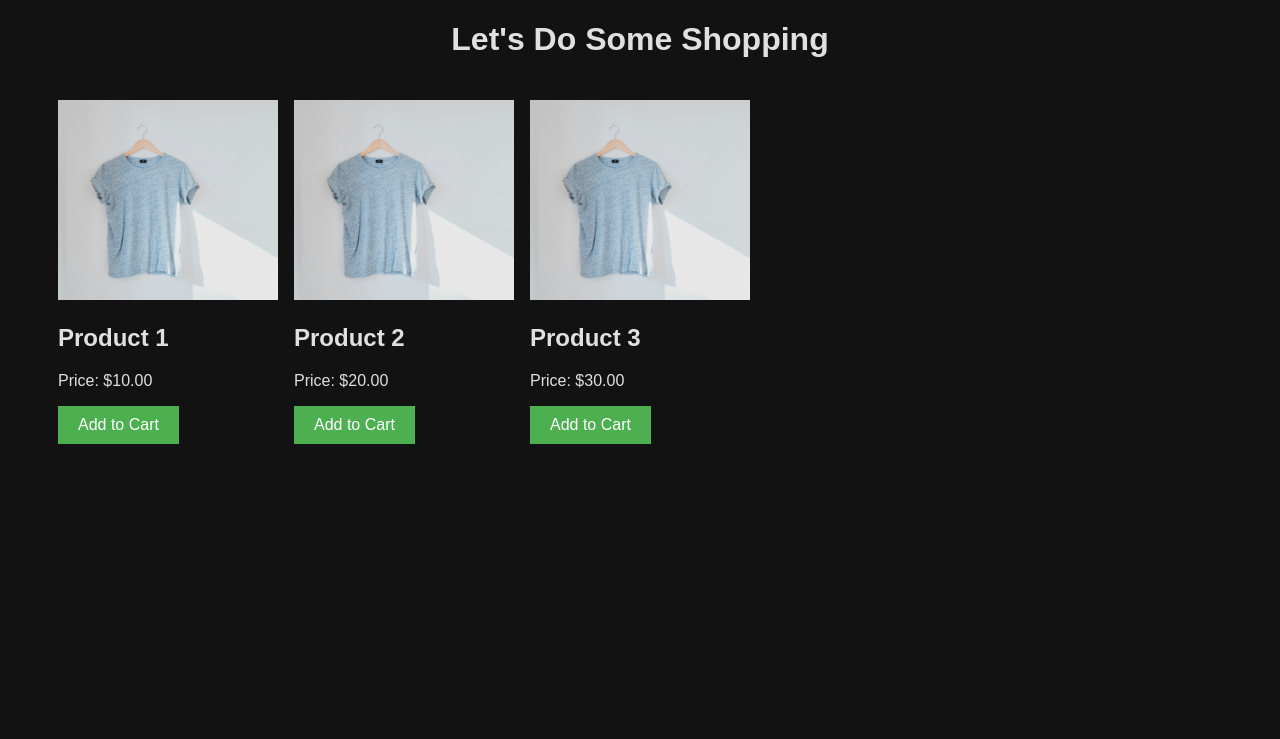
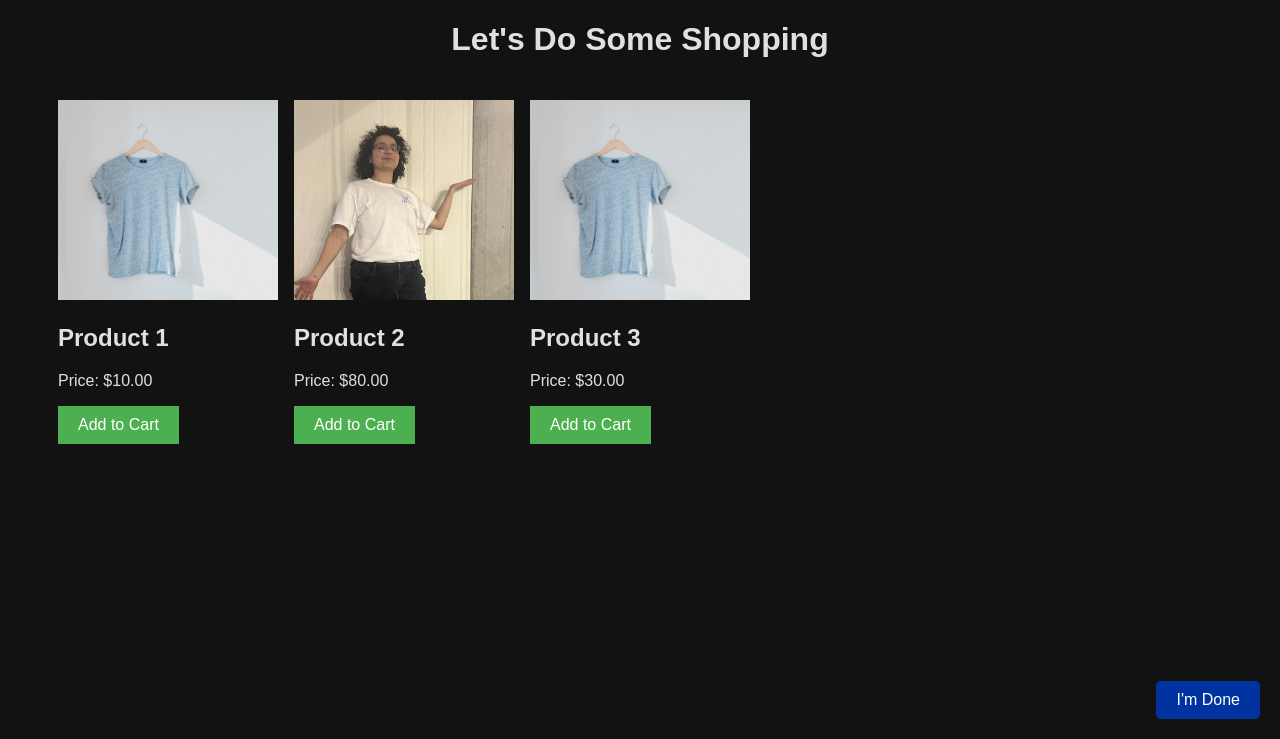
Before and after one commit to Aabha-J/UofTHacks, a Flask app: page /page8 in a window 1280 px wide. Shown: the part 61-800 px from the top of the page. Run offline with Flask 3, Linux system fonts and the light colour scheme.

Commit message:
shop images

```diff
--- a/templates/page8.html
+++ b/templates/page8.html
@@ -34,6 +34,21 @@
     background-color:white;
     color: #4CAF50;
 }
+
+.done-button {
+    position: fixed;
+    bottom: 20px;
+    right: 20px;
+    padding: 10px 20px;
+    font-size: 1em;
+    color: white;
+    background-color: #0033a0; /* RBC Blue */
+    text-decoration: none;
+    border-radius: 5px;
+    cursor: pointer;
+    align-self: center;
+    text-align: center;
+}
 </style>
 <h1 style="text-align: center;">Let's Do Some Shopping</h1>
 <div  class="product-grid">
@@ -44,9 +59,9 @@
         <button>Add to Cart</button>
     </div>
     <div class="product">
-        <img src="{{ url_for('static', filename='images/another-image.jpg') }}" alt="Product 2">
+        <img src="{{ url_for('static', filename='images/mar.jpg') }}" alt="Product 2">
         <h2>Product 2</h2>
-        <p>Price: $20.00</p>
+        <p>Price: $80.00</p>
         <button>Add to Cart</button>
     </div>
     <div class="product">
@@ -56,4 +71,5 @@
         <button >Add to Cart</button>
     </div>
 </div>
+<a href="{{ url_for('page9') }}" class="done-button">I'm Done</a>
 {% endblock %}
```
Also changed, not shown: static/images/mar.jpg (added).
